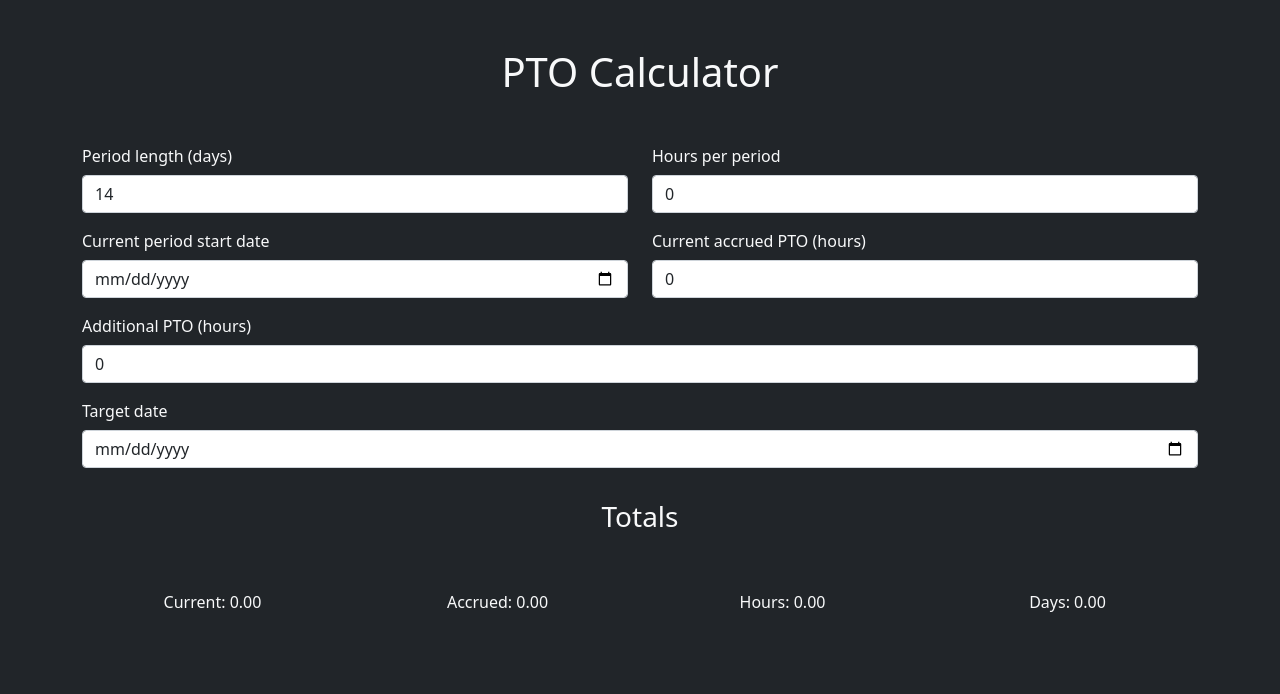
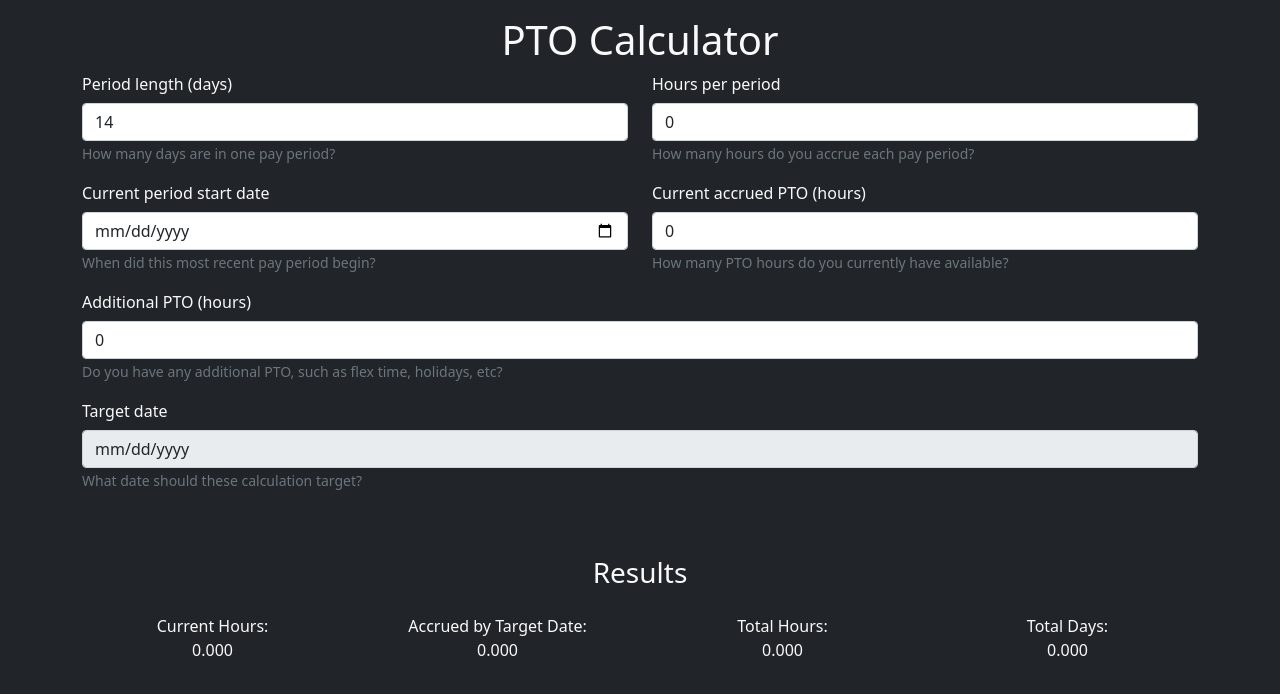
Before and after one commit to andyhorn/pto-calculator, a Vue app: page / in a window 1280 px wide. Shown: the top 694 px of the page. Built offline with nearby package versions, Linux system fonts and the light colour scheme.

Commit message:
styling updates; improved calculations and precision

```diff
--- a/src/App.vue
+++ b/src/App.vue
@@ -1,65 +1,73 @@
 <template>
   <b-container>
-    <h1 class="text-center my-5">PTO Calculator</h1>
+    <h1 class="text-center mt-3">PTO Calculator</h1>
     <b-row class="mb-3">
       <b-col>
-        <b-form-group label="Period length (days)">
+        <b-form-group label="Period length (days)"
+          description="How many days are in one pay period?">
           <b-form-input v-model="numDaysInPeriod" type="number" min="0"/>
         </b-form-group>
       </b-col>
       <b-col>
-        <b-form-group label="Hours per period">
+        <b-form-group label="Hours per period"
+          description="How many hours do you accrue each pay period?">
           <b-form-input v-model="hoursPerPeriod" type="number" min="0"/>
         </b-form-group>
       </b-col>
     </b-row>
     <b-row class="mb-3">
       <b-col>
-        <b-form-group label="Current period start date">
+        <b-form-group label="Current period start date"
+          description="When did this most recent pay period begin?">
           <b-form-input v-model="currentPeriodStart" type="date"/>
         </b-form-group>
       </b-col>
       <b-col>
-        <b-form-group label="Current accrued PTO (hours)">
+        <b-form-group label="Current accrued PTO (hours)"
+          description="How many PTO hours do you currently have available?">
           <b-form-input v-model="currentHours" type="number" min="0"/>
         </b-form-group>
       </b-col>
     </b-row>
     <b-row class="mb-3">
       <b-col>
-        <b-form-group label="Additional PTO (hours)">
+        <b-form-group label="Additional PTO (hours)"
+          description="Do you have any additional PTO, such as flex time, holidays, etc?">
           <b-form-input v-model="additionalHours" type="number" min="0"/>
         </b-form-group>
       </b-col>
     </b-row>
     <b-row class="mb-3">
       <b-col>
-        <b-form-group label="Target date">
-          <b-form-input v-model="targetDate" type="date" :min="currentPeriodStart"/>
+        <b-form-group label="Target date"
+          description="What date should these calculation target?">
+          <b-form-input v-model="targetDate" type="date" :min="currentPeriodStart" :disabled="isTargetDateDisabled"/>
         </b-form-group>
       </b-col>
     </b-row>
     <b-row class="text-center">
-      <b-col class="mt-3 mb-5" cols="12">
-        <h3>Totals</h3>
+      <b-col class="mt-5 mb-3" cols="12">
+        <h3>Results</h3>
       </b-col>
       <b-col>
-        <p>Current: {{ currentHoursString }}</p>
+        <p>Current Hours:<br/>{{ currentHoursString }}</p>
       </b-col>
       <b-col>
-        <p>Accrued: {{ accruedHoursString }}</p>
+        <p>Accrued by Target Date:<br/>{{ accruedHoursString }}</p>
       </b-col>
       <b-col>
-        <p>Hours: {{ totalPtoHoursString }}</p>
+        <p>Total Hours:<br/>{{ totalPtoHoursString }}</p>
       </b-col>
       <b-col>
-        <p>Days: {{ totalPtoDaysString }}</p>
+        <p>Total Days:<br/>{{ totalPtoDaysString }}</p>
       </b-col>
     </b-row>
   </b-container>
 </template>
 
 <script>
+const PRECISION = 3;
+
 export default {
   name: 'App',
   data() {
@@ -98,11 +106,12 @@ export default {
     showTotalHours() {
       return !this.isTargetDateDisabled && this.targetDate != null;
     },
+    totalCurrentHours() {
+      return Number(this.currentHours) + Number(this.additionalHours);
+    },
     totalPtoHours() {
-      const currentHours = Number(this.currentHours) + Number(this.additionalHours);
-
       if (this.currentPeriodStart == null || this.targetDate == null) {
-        return currentHours;
+        return this.totalCurrentHours;
       }
 
       const numDaysIntoCurrentPeriod = this.isSameDate(this.today, new Date(this.currentPeriodStart))
@@ -111,25 +120,25 @@ export default {
       const endOfPeriod = this.today.setDate(this.today.getDate() + numDaysRemainingInCurrentPeriod);
 
       if (endOfPeriod > new Date(this.targetDate)) {
-        return currentHours;
+        return this.totalCurrentHours;
       }
 
       const numPeriodsUntilTargetDate = Math.floor(this.dateDiff(new Date(this.targetDate), endOfPeriod) / this.numDaysInPeriod) + 1;
       const hoursToBeAccrued = numPeriodsUntilTargetDate * this.hoursPerPeriod;
 
-      return Number(hoursToBeAccrued) + Number(currentHours);
+      return Number(hoursToBeAccrued) + this.totalCurrentHours;
     },
     currentHoursString() {
-      return Number(Number(this.currentHours) + Number(this.additionalHours)).toFixed(2);
+      return this.totalCurrentHours.toFixed(PRECISION);
     },
     accruedHoursString() {
-      return Number(this.totalPtoHours - Number(this.currentHours) - Number(this.additionalHours)).toFixed(2);
+      return Number(this.totalPtoHours - this.totalCurrentHours).toFixed(PRECISION);
     },
     totalPtoHoursString() {
-      return Number(this.totalPtoHours).toFixed(2);
+      return Number(this.totalPtoHours).toFixed(PRECISION);
     },
     totalPtoDaysString() {
-      return Number(this.hoursToDays(this.totalPtoHours)).toFixed(2);
+      return Number(this.hoursToDays(this.totalPtoHours)).toFixed(PRECISION);
     }
   }
 }
```
